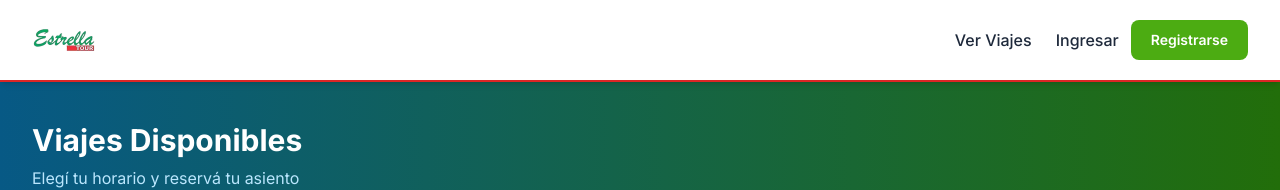
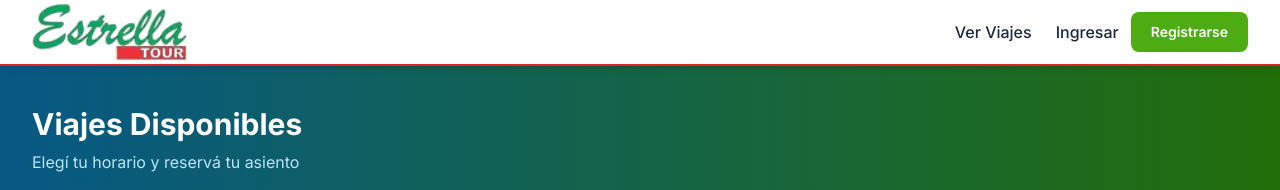
Before and after one commit to pedromarzano1/estrella-tour, a Next.js app: page /viajes in a window 1280 px wide. Shown: the top 190 px of the page. Built offline with nearby package versions, Linux system fonts and the light colour scheme; no server answers; the database is empty.

Commit message:
logo recortado sin bordes en PNG, navbar más compacta

```diff
--- a/src/components/public/Navbar.tsx
+++ b/src/components/public/Navbar.tsx
@@ -15,10 +15,10 @@ export function Navbar({ user }: NavbarProps) {
   return (
     <nav className="bg-white text-slate-800 shadow-md sticky top-0 z-40 border-b-2 border-red-600">
       <div className="max-w-7xl mx-auto px-4 sm:px-6 lg:px-8">
-        <div className="flex items-center justify-between h-20">
+        <div className="flex items-center justify-between h-16">
           {/* Logo */}
           <Link href="/" className="flex items-center hover:opacity-80 transition-opacity">
-            <Image src="/logo-estrella.webp" alt="Estrella Tour" width={240} height={78} className="h-16 w-auto" />
+            <Image src="/logo-estrella.png" alt="Estrella Tour" width={244} height={88} className="h-14 w-auto" />
           </Link>
 
           {/* Desktop nav */}
```
Also changed, not shown: public/logo-estrella.png (added).
